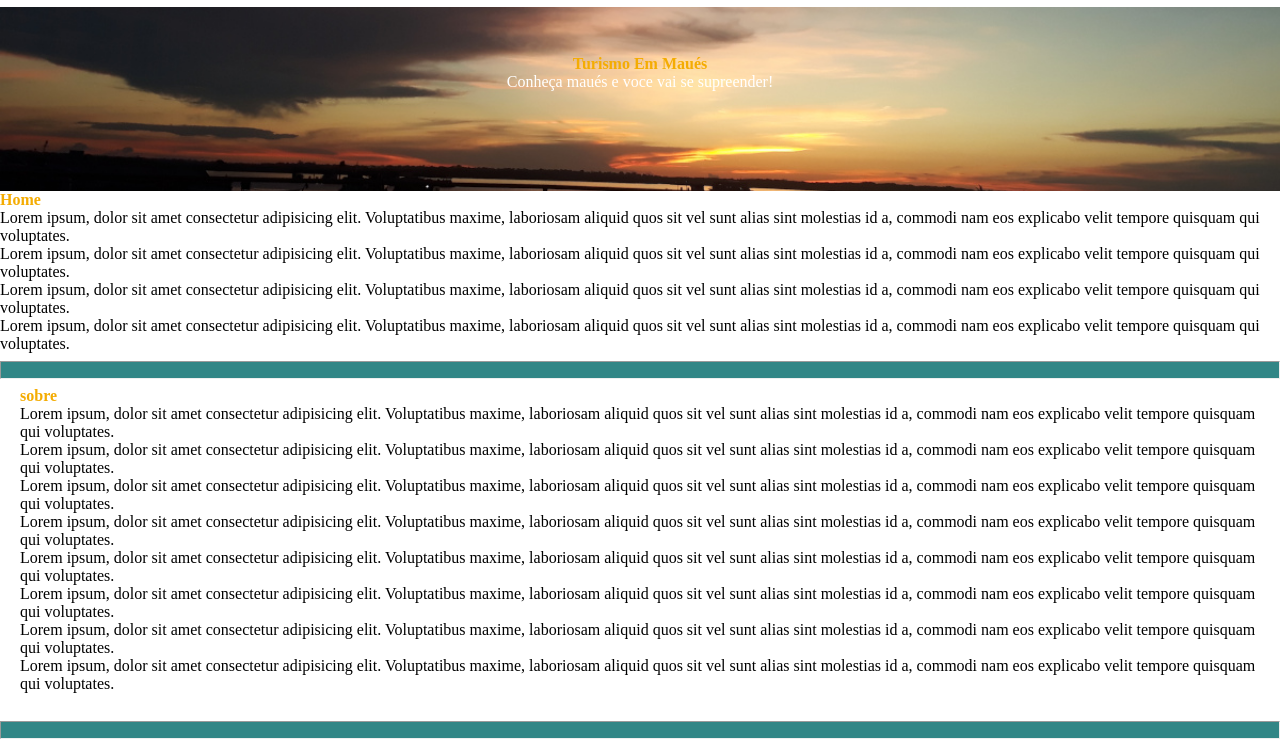
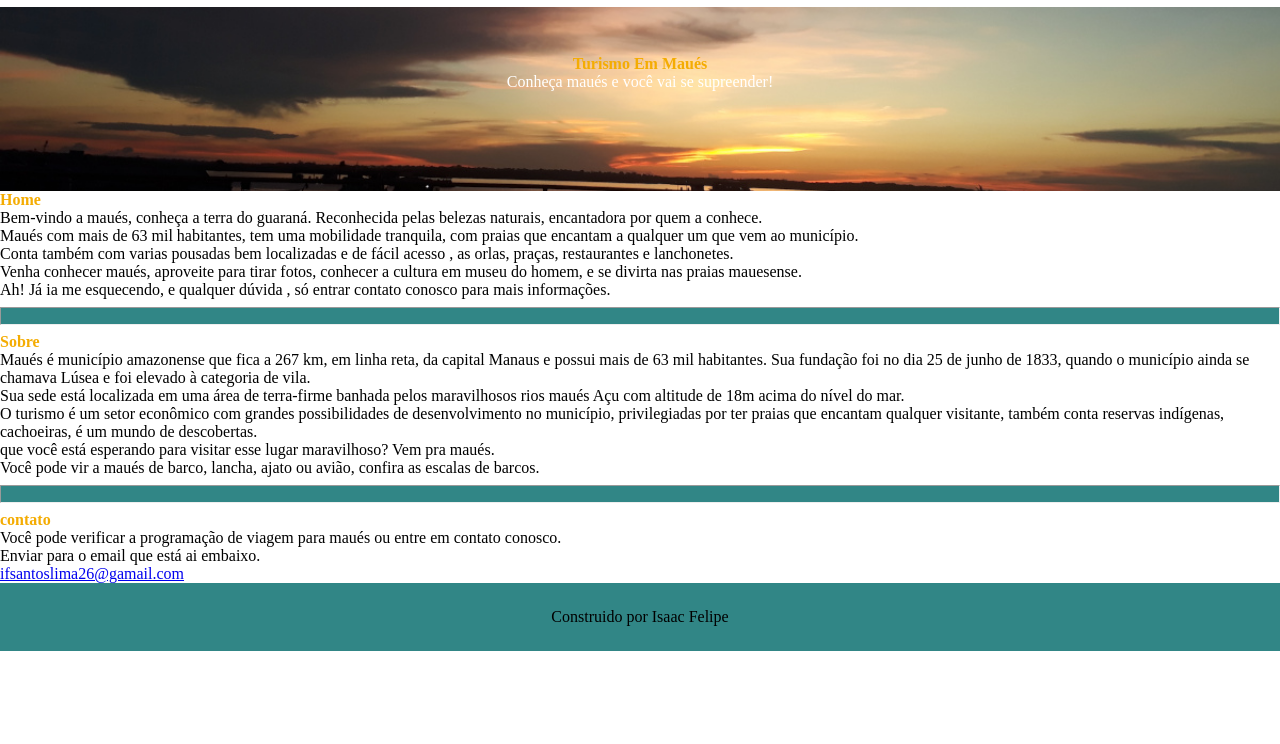
Before and after one commit to isaacfelipe1/turismo_em_maues, a plain HTML site: page index.html in a window 1280 px wide. Shown: the part 45-789 px from the top of the page. Drawn offline with Linux system fonts and the light colour scheme; a web font is replaced by a local one.

Commit message:
Update index.html

```diff
--- a/index.html
+++ b/index.html
@@ -11,55 +11,50 @@
 <body>
     <div>
         <nav>
-            <a href="index.html">Viagem</a>
+            <a href="exe01.html">Viagem</a>
             <ul>
-                <li><a href="#home">Home</a></li>
-                <li><a href="#sobre">Sobre</a></li>
+                <li><a href="#Home">Home</a></li>
+                <li><a href="#Sobre">Sobre</a></li>
                 <li><a href="#contato">Contato</a></li>
             </ul>
         </nav>
 
         <header>
             <h1>Turismo Em Maués</h1>
-            <p>Conheça maués e voce vai se supreender!</p>
+            <p>Conheça maués e você  vai se supreender!</p>
         </header>
-
-        <section id="home">
+        <section id="Home">
             <h2>Home</h2>
-            <p>Lorem ipsum, dolor sit amet consectetur adipisicing elit. Voluptatibus maxime, laboriosam aliquid quos sit vel sunt alias sint molestias id a, commodi nam eos explicabo velit tempore quisquam qui voluptates.</p>
-            <p>Lorem ipsum, dolor sit amet consectetur adipisicing elit. Voluptatibus maxime, laboriosam aliquid quos sit vel sunt alias sint molestias id a, commodi nam eos explicabo velit tempore quisquam qui voluptates.</p>
-            <p>Lorem ipsum, dolor sit amet consectetur adipisicing elit. Voluptatibus maxime, laboriosam aliquid quos sit vel sunt alias sint molestias id a, commodi nam eos explicabo velit tempore quisquam qui voluptates.</p>
-            <p>Lorem ipsum, dolor sit amet consectetur adipisicing elit. Voluptatibus maxime, laboriosam aliquid quos sit vel sunt alias sint molestias id a, commodi nam eos explicabo velit tempore quisquam qui voluptates.</p>
-
+          <p>Bem-vindo a maués, conheça a terra do guaraná. Reconhecida pelas belezas naturais, encantadora por quem a conhece.</p>
+          <p> Maués com mais de 63 mil habitantes, tem uma mobilidade tranquila, com praias que encantam a qualquer um que vem ao município. </p>
+          <p> Conta também com varias pousadas bem localizadas e de fácil acesso , as orlas, praças, restaurantes e lanchonetes.</p>
+          <p> Venha conhecer maués, aproveite para tirar fotos, conhecer a cultura em museu do homem,  e se divirta nas praias mauesense. </p>
+          <p> Ah! Já ia me esquecendo, e qualquer dúvida , só entrar contato conosco para mais informações. </p>
         </section>
         <hr>
-        <section id="sobre">
-            <h2>sobre</h2>
-            <p>Lorem ipsum, dolor sit amet consectetur adipisicing elit. Voluptatibus maxime, laboriosam aliquid quos sit vel sunt alias sint molestias id a, commodi nam eos explicabo velit tempore quisquam qui voluptates.</p>
-            <p>Lorem ipsum, dolor sit amet consectetur adipisicing elit. Voluptatibus maxime, laboriosam aliquid quos sit vel sunt alias sint molestias id a, commodi nam eos explicabo velit tempore quisquam qui voluptates.</p>
-            <p>Lorem ipsum, dolor sit amet consectetur adipisicing elit. Voluptatibus maxime, laboriosam aliquid quos sit vel sunt alias sint molestias id a, commodi nam eos explicabo velit tempore quisquam qui voluptates.</p>
-            <p>Lorem ipsum, dolor sit amet consectetur adipisicing elit. Voluptatibus maxime, laboriosam aliquid quos sit vel sunt alias sint molestias id a, commodi nam eos explicabo velit tempore quisquam qui voluptates.</p>
-            <p>Lorem ipsum, dolor sit amet consectetur adipisicing elit. Voluptatibus maxime, laboriosam aliquid quos sit vel sunt alias sint molestias id a, commodi nam eos explicabo velit tempore quisquam qui voluptates.</p>
-            <p>Lorem ipsum, dolor sit amet consectetur adipisicing elit. Voluptatibus maxime, laboriosam aliquid quos sit vel sunt alias sint molestias id a, commodi nam eos explicabo velit tempore quisquam qui voluptates.</p>
-            <p>Lorem ipsum, dolor sit amet consectetur adipisicing elit. Voluptatibus maxime, laboriosam aliquid quos sit vel sunt alias sint molestias id a, commodi nam eos explicabo velit tempore quisquam qui voluptates.</p>
-            <p>Lorem ipsum, dolor sit amet consectetur adipisicing elit. Voluptatibus maxime, laboriosam aliquid quos sit vel sunt alias sint molestias id a, commodi nam eos explicabo velit tempore quisquam qui voluptates.</p>
+        <section id="Sobre">
+            <h2>Sobre</h2>
+
+           <p> Maués é município amazonense que fica a 267 km, em linha reta, da capital Manaus e possui mais de 63 mil habitantes. Sua fundação foi no dia 25 de junho de 1833, quando o município ainda se chamava Lúsea e foi elevado à categoria de vila.</p>
+           <p> Sua sede está localizada em uma área de terra-firme banhada pelos maravilhosos rios maués Açu com altitude de 18m acima do nível do mar.</p>
+           <p>O turismo é um setor econômico com grandes possibilidades de desenvolvimento no município, privilegiadas por ter praias que encantam qualquer visitante, também conta reservas indígenas, cachoeiras, é um mundo de descobertas. </p>
+           <p> que você está esperando para visitar esse lugar maravilhoso? Vem pra maués.</p>
+           <p> Você pode vir a maués de barco, lancha, ajato ou avião, confira as escalas de barcos.</p>
+
 
         </section>
         <hr>
         <section id="contato">
             <h2>contato</h2>
-            <p>Lorem ipsum, dolor sit amet consectetur adipisicing elit. Voluptatibus maxime, laboriosam aliquid quos sit vel sunt alias sint molestias id a, commodi nam eos explicabo velit tempore quisquam qui voluptates.</p>
-            <p>Lorem ipsum, dolor sit amet consectetur adipisicing elit. Voluptatibus maxime, laboriosam aliquid quos sit vel sunt alias sint molestias id a, commodi nam eos explicabo velit tempore quisquam qui voluptates.</p>
-            <p>Lorem ipsum, dolor sit amet consectetur adipisicing elit. Voluptatibus maxime, laboriosam aliquid quos sit vel sunt alias sint molestias id a, commodi nam eos explicabo velit tempore quisquam qui voluptates.</p>
-            <p>Lorem ipsum, dolor sit amet consectetur adipisicing elit. Voluptatibus maxime, laboriosam aliquid quos sit vel sunt alias sint molestias id a, commodi nam eos explicabo velit tempore quisquam qui voluptates.</p>
-            <p>Lorem ipsum, dolor sit amet consectetur adipisicing elit. Voluptatibus maxime, laboriosam aliquid quos sit vel sunt alias sint molestias id a, commodi nam eos explicabo velit tempore quisquam qui voluptates.</p>
-            <p>Lorem ipsum, dolor sit amet consectetur adipisicing elit. Voluptatibus maxime, laboriosam aliquid quos sit vel sunt alias sint molestias id a, commodi nam eos explicabo velit tempore quisquam qui voluptates.</p>
-            <p>Lorem ipsum, dolor sit amet consectetur adipisicing elit. Voluptatibus maxime, laboriosam aliquid quos sit vel sunt alias sint molestias id a, commodi nam eos explicabo velit tempore quisquam qui voluptates.</p>
+            <p>Você pode verificar a programação de viagem para maués ou entre em contato conosco.</p>
+            <p>Enviar para o email que está ai embaixo.</p>
+            <a href="mailto:email@contato.com">ifsantoslima26@gamail.com</a>
+
 
         </section>
 
         <footer>
-            <p>Construido com sucesso</p>
+            <p>Construido por Isaac Felipe</p>
         </footer>
 
     </div>
```
